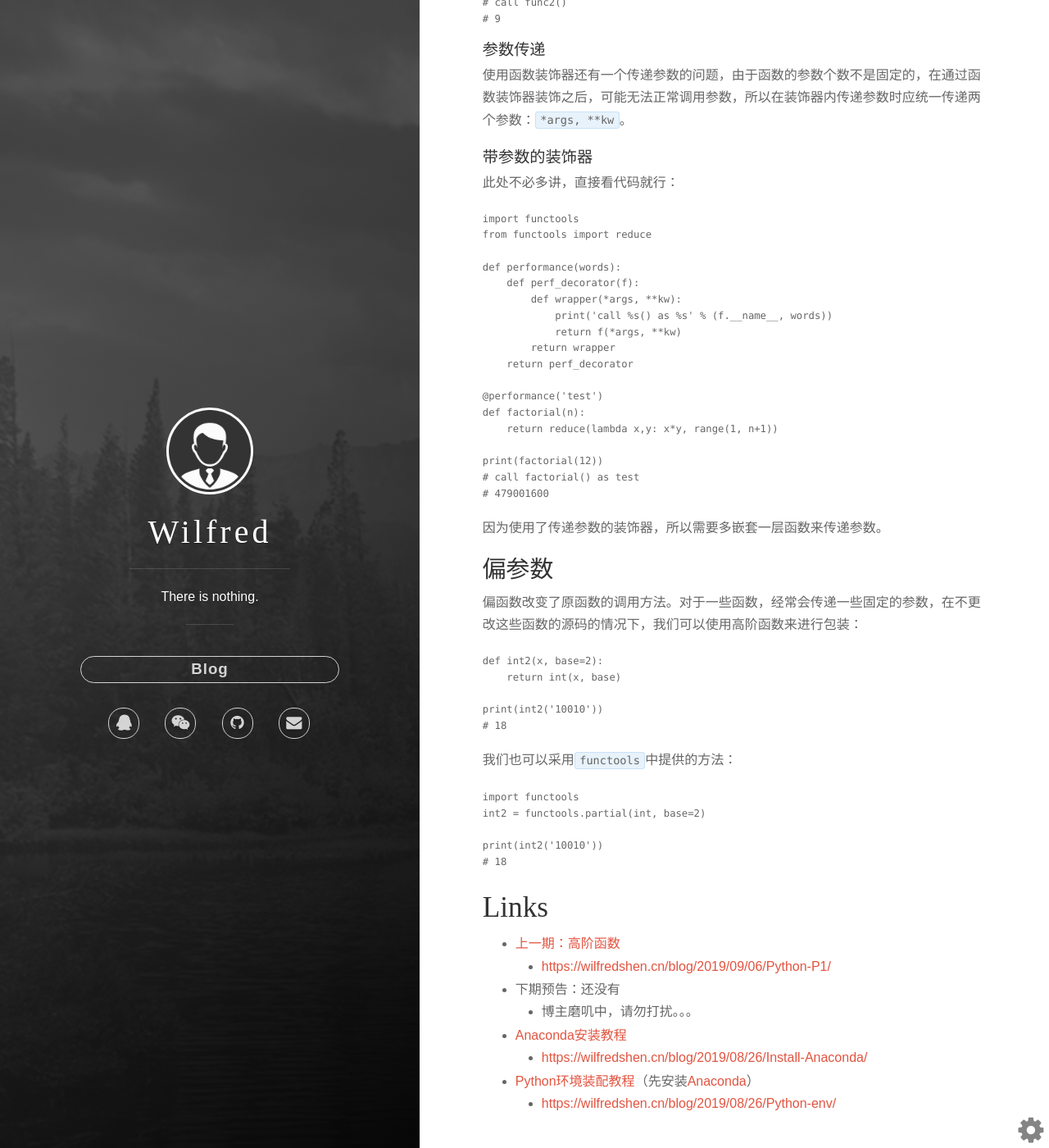
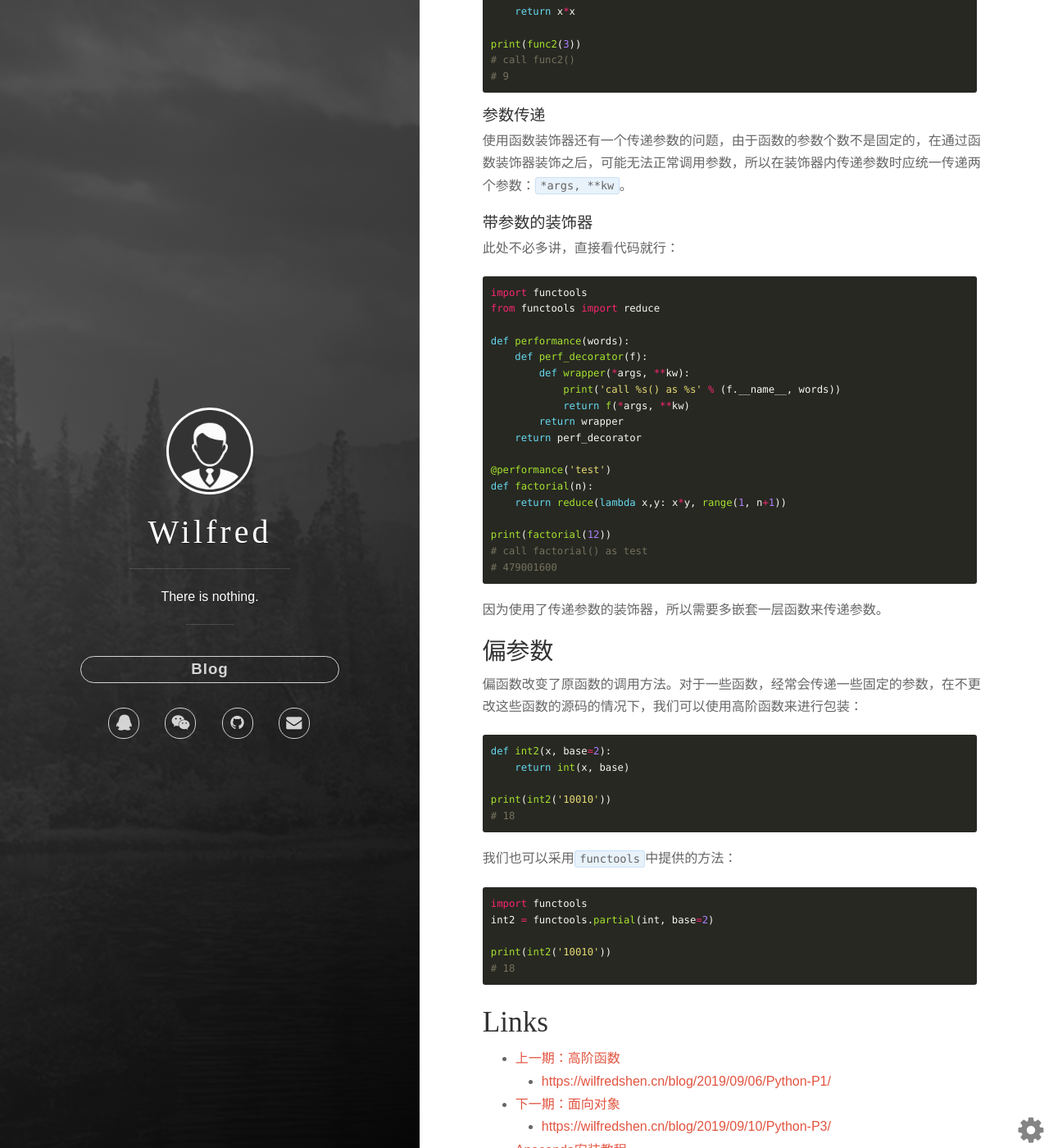
Before and after one commit to WilfredShen/WilfredShen.github.io, a Jekyll site: the page built from _posts/2019-09-07-Python-P2.md, in a window 1280 px wide and 1400 px high, scrolled down 2407 px. Shown: the whole window at 82% size. Built offline with Jekyll 4.4.1, drawn with Linux system fonts in a browser that asks for light colours; some web fonts are replaced; comment, search, counter and statistics services are not loaded; some of the changed text lies outside the part shown.

Commit message:
new blog

````diff
--- a/_posts/2019-09-07-Python-P2.md
+++ b/_posts/2019-09-07-Python-P2.md
@@ -19,7 +19,7 @@ excerpt: Why not have a try?
 Python允许在函数中定义函数，内部函数无法在外部函数之外被调用，类似Java的内部类。
 
 需要注意的一点是，内部函数调用外部函数的属性时，采用的是引用传值，这可能会带来一些问题：
-```Python
+```python
 def func():
     res = []
     for x in range(1, 4):
@@ -45,7 +45,7 @@ for f in func():
 Python中匿名函数的语法：`lambda a, b: a if a > b else b`，代码限制在一行之内。以`lambda`为起始标识；`:`左侧为参数，可以有任意个；右侧为函数的返回值，可以在其中使用变形的`if`语句等。
 
 在`map`函数上的简单应用：
-```Python
+```python
 itr = map(lambda x: x**2, [0, -9, 3])
 print(list(itr))
 # [0, 81, 9]
@@ -60,7 +60,7 @@ print(list(itr))
 #### 基础装饰器
 
 看以下代码，展示了一个最简单的装饰器：
-```Python
+```python
 def func(x):
     return x*x
 
@@ -80,7 +80,7 @@ print(func(5))
 #### @语法
 
 以上展示的是装饰器的初级应用，因为`func = deco(func)`这行代码与函数的定义分离了，不利于我们理解上下文，通过`@`语法我们可以在函数定义的时候就知道它添加的那些功能：
-```Python
+```python
 @deco
 def func2(x):
     return x*x
@@ -97,7 +97,7 @@ print(func2(3))
 #### 带参数的装饰器
 
 此处不必多讲，直接看代码就行：
-```Python
+```python
 import functools
 from functools import reduce
 
@@ -122,7 +122,7 @@ print(factorial(12))
 ### 偏参数
 
 偏函数改变了原函数的调用方法。对于一些函数，经常会传递一些固定的参数，在不更改这些函数的源码的情况下，我们可以使用高阶函数来进行包装：
-```Python
+```python
 def int2(x, base=2):
     return int(x, base)
 
@@ -131,7 +131,7 @@ print(int2('10010'))
 ```
 
 我们也可以采用`functools`中提供的方法：
-```Python
+```python
 import functools
 int2 = functools.partial(int, base=2)
 
@@ -143,8 +143,8 @@ print(int2('10010'))
 
 - [上一期：高阶函数](https://wilfredshen.cn/blog/2019/09/06/Python-P1/)
     - [https://wilfredshen.cn/blog/2019/09/06/Python-P1/](https://wilfredshen.cn/blog/2019/09/06/Python-P1/)
-- 下期预告：还没有
-    - 博主磨叽中，请勿打扰。。。
+- [下一期：面向对象](https://wilfredshen.cn/blog/2019/09/10/Python-P3/)
+    - [https://wilfredshen.cn/blog/2019/09/10/Python-P3/](https://wilfredshen.cn/blog/2019/09/10/Python-P3/)
 - [Anaconda安装教程](https://wilfredshen.cn/blog/2019/08/26/Install-Anaconda/)
     - [https://wilfredshen.cn/blog/2019/08/26/Install-Anaconda/](https://wilfredshen.cn/blog/2019/08/26/Install-Anaconda/)
 - [Python环境装配教程](https://wilfredshen.cn/blog/2019/08/26/Python-env/)（先安装[Anaconda](https://wilfredshen.cn/blog/2019/08/26/Install-Anaconda/)）
````
Also changed, not shown: _posts/2019-09-06-Python-P1.md (+6 -6 lines), _posts/2019-09-10-Python-P3.md (added, +141 -0 lines).
